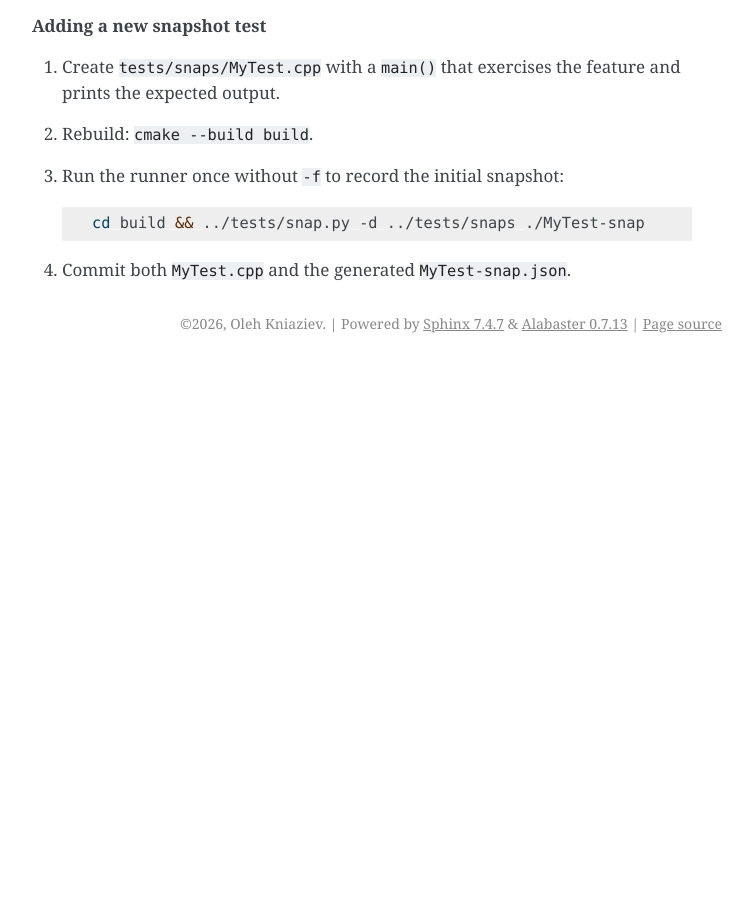
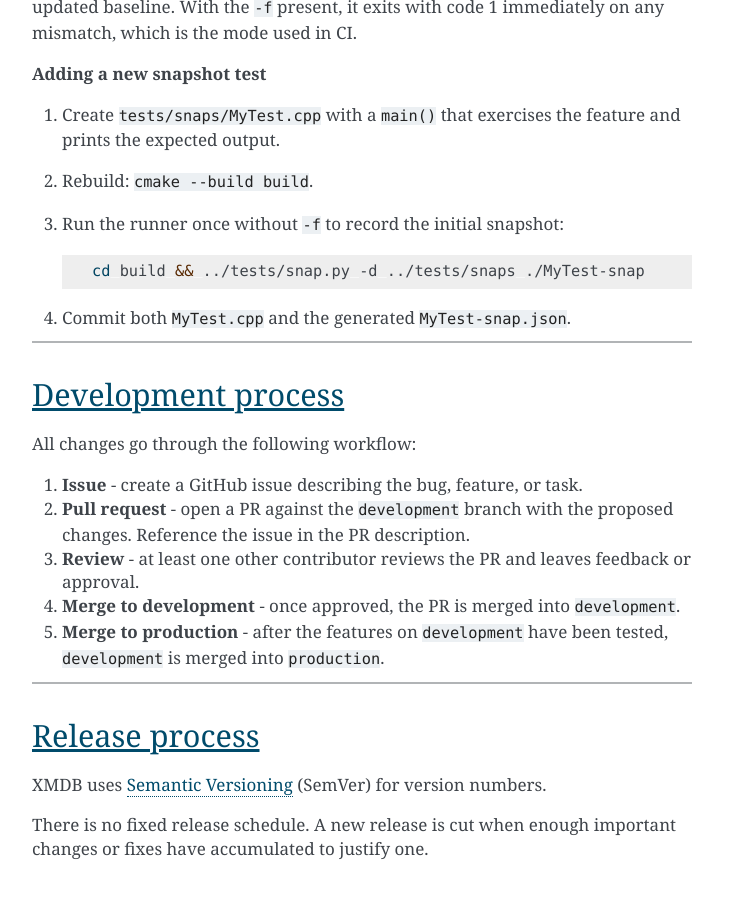
Before and after one commit to OlehKniaziev/xmdb, a Sphinx documentation site: the page built from sphinx/source/developing.rst, in a window 1280 px wide and 900 px high, scrolled down 1949 px. Shown: the whole window, without its empty margins (388-1141 px from the left). Built offline with Sphinx 7.4.7, drawn with Linux system fonts in a browser that asks for light colours; the version number could not be read and is left out; before the commit the page ends 2312 px from its top, so only the background shows below that; some of the changed text lies outside the part shown.

Commit message:
Added development and release processes docs

```diff
--- a/sphinx/source/developing.rst
+++ b/sphinx/source/developing.rst
@@ -107,3 +107,31 @@ mismatch, which is the mode used in CI.
       cd build && ../tests/snap.py -d ../tests/snaps ./MyTest-snap
 
 4. Commit both ``MyTest.cpp`` and the generated ``MyTest-snap.json``.
+
+----
+
+Development process
+--------------------
+
+All changes go through the following workflow:
+
+1. **Issue** - create a GitHub issue describing the bug, feature, or task.
+2. **Pull request** - open a PR against the ``development`` branch with the
+   proposed changes. Reference the issue in the PR description.
+3. **Review** - at least one other contributor reviews the PR and leaves
+   feedback or approval.
+4. **Merge to development** - once approved, the PR is merged into
+   ``development``.
+5. **Merge to production** - after the features on ``development`` have been
+   tested, ``development`` is merged into ``production``.
+
+----
+
+Release process
+---------------
+
+XMDB uses `Semantic Versioning <https://semver.org/>`_ (SemVer) for version
+numbers.
+
+There is no fixed release schedule. A new release is cut when enough
+important changes or fixes have accumulated to justify one.
```
